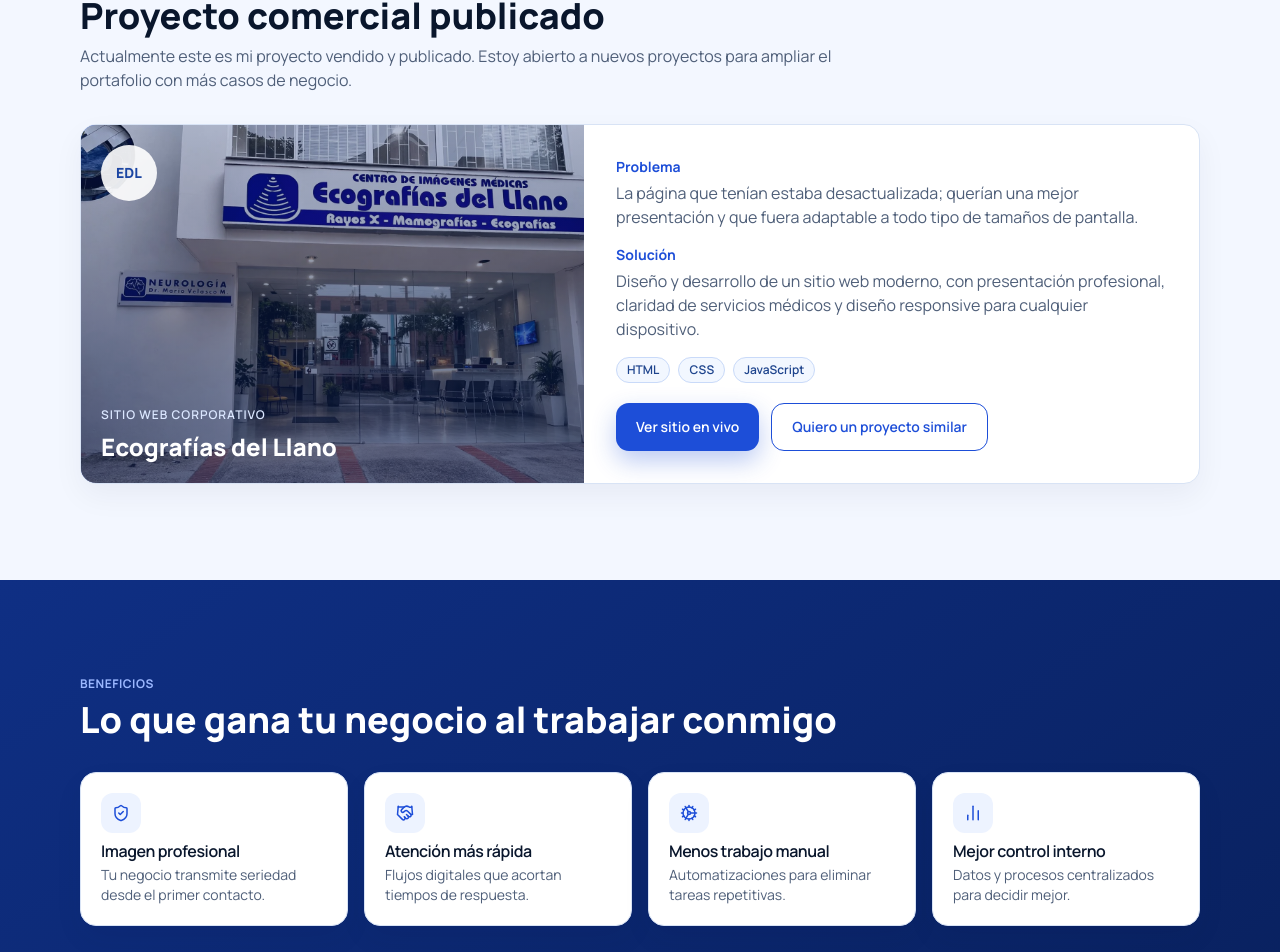
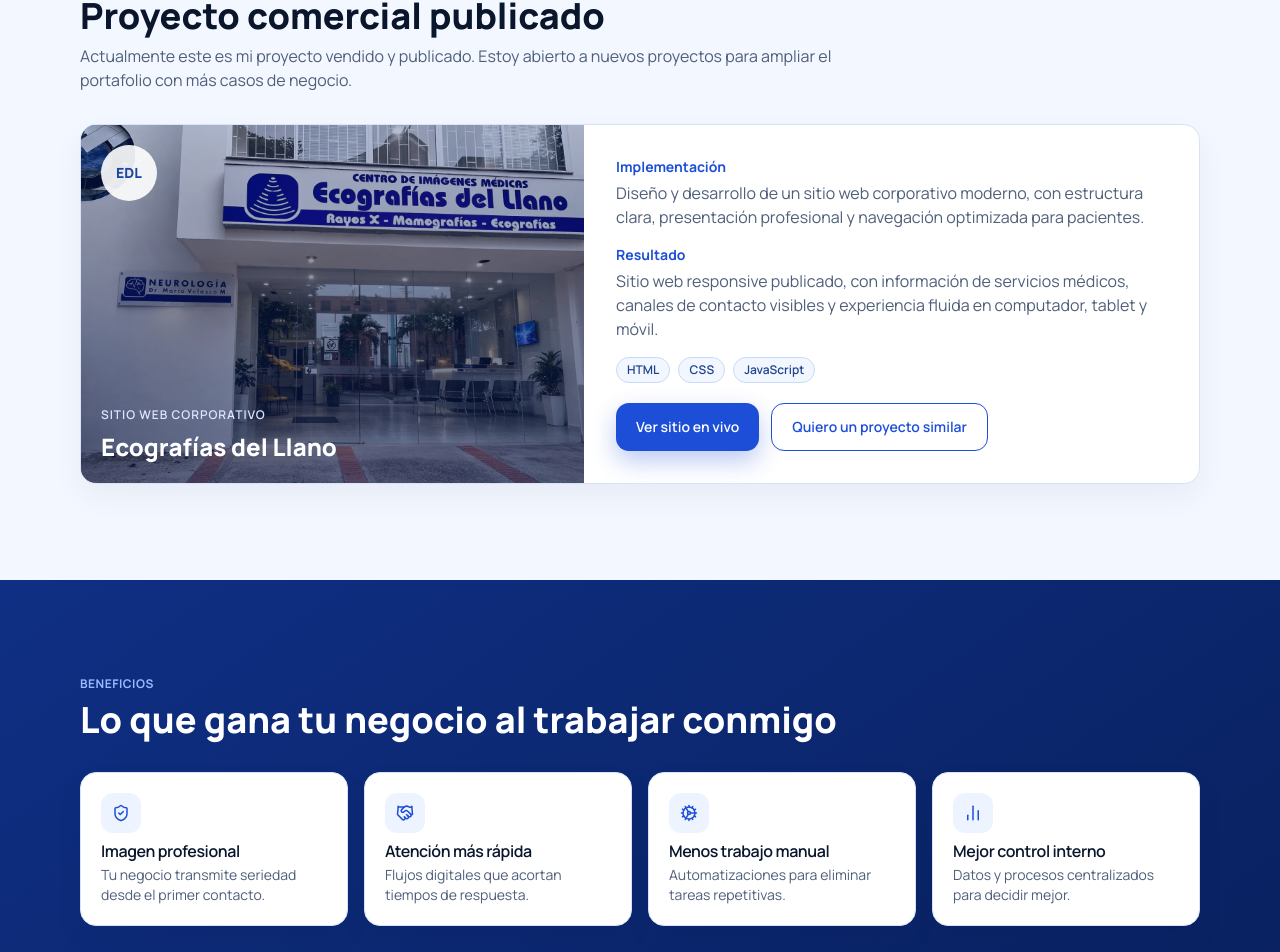
Before and after one commit to DiegoMojica/MI-PAGINA-WED, a React (Vite) app: page / in a window 1280 px wide. Shown: the part 2280-3232 px from the top of the page. Built offline with nearby package versions, Linux system fonts and the light colour scheme.

Commit message:
Ajusta CSP de producción y reemplaza bloque por texto neutral

```diff
--- a/src/App.jsx
+++ b/src/App.jsx
@@ -613,15 +613,15 @@
                   </div>
                 </div>
                 <div className="p-6 md:p-8">
-                  <p className="text-sm font-bold text-[var(--primary)]">Problema</p>
+                  <p className="text-sm font-bold text-[var(--primary)]">Implementación</p>
                   <p className="mt-1 text-[var(--muted-foreground)]">
-                    La página que tenían estaba desactualizada; querían una mejor presentación y que fuera adaptable a
-                    todo tipo de tamaños de pantalla.
+                    Diseño y desarrollo de un sitio web corporativo moderno, con estructura clara, presentación
+                    profesional y navegación optimizada para pacientes.
                   </p>
-                  <p className="mt-4 text-sm font-bold text-[var(--primary)]">Solución</p>
+                  <p className="mt-4 text-sm font-bold text-[var(--primary)]">Resultado</p>
                   <p className="mt-1 text-[var(--muted-foreground)]">
-                    Diseño y desarrollo de un sitio web moderno, con presentación profesional, claridad de servicios
-                    médicos y diseño responsive para cualquier dispositivo.
+                    Sitio web responsive publicado, con información de servicios médicos, canales de contacto visibles
+                    y experiencia fluida en computador, tablet y móvil.
                   </p>
                   <div className="mt-4 flex flex-wrap gap-2">
                     <Badge>HTML</Badge>
```
Also changed, not shown: 1 other file (tests, documents, lock files or other folders).
